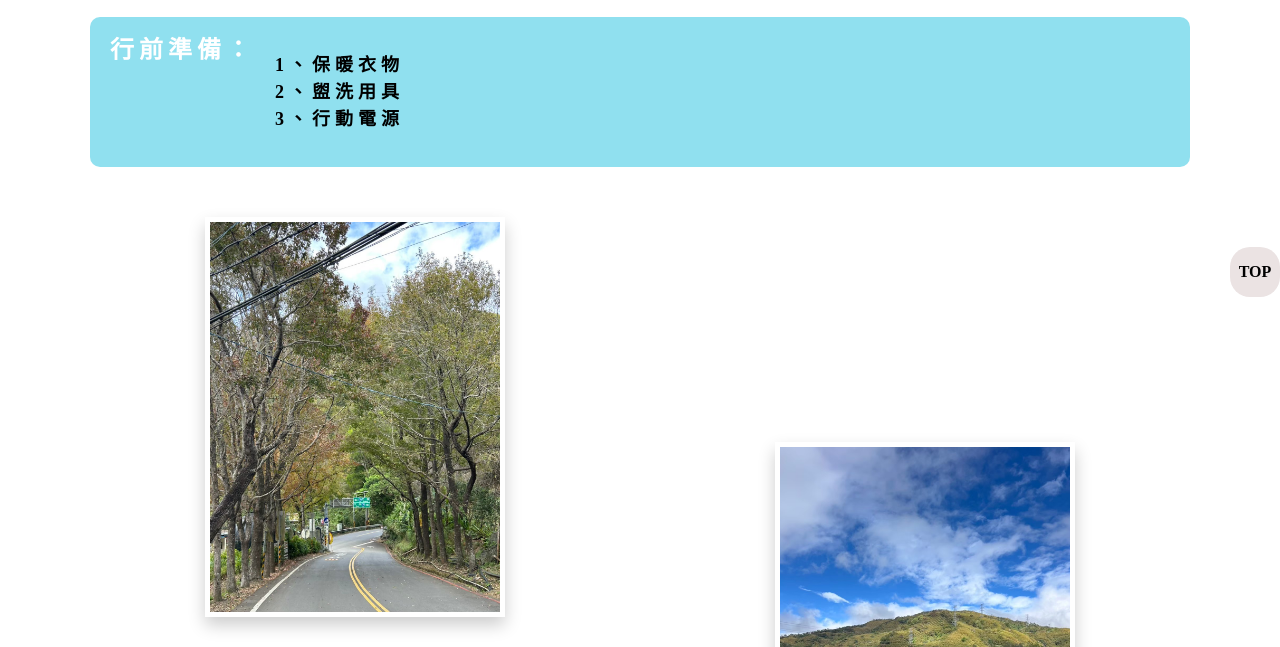
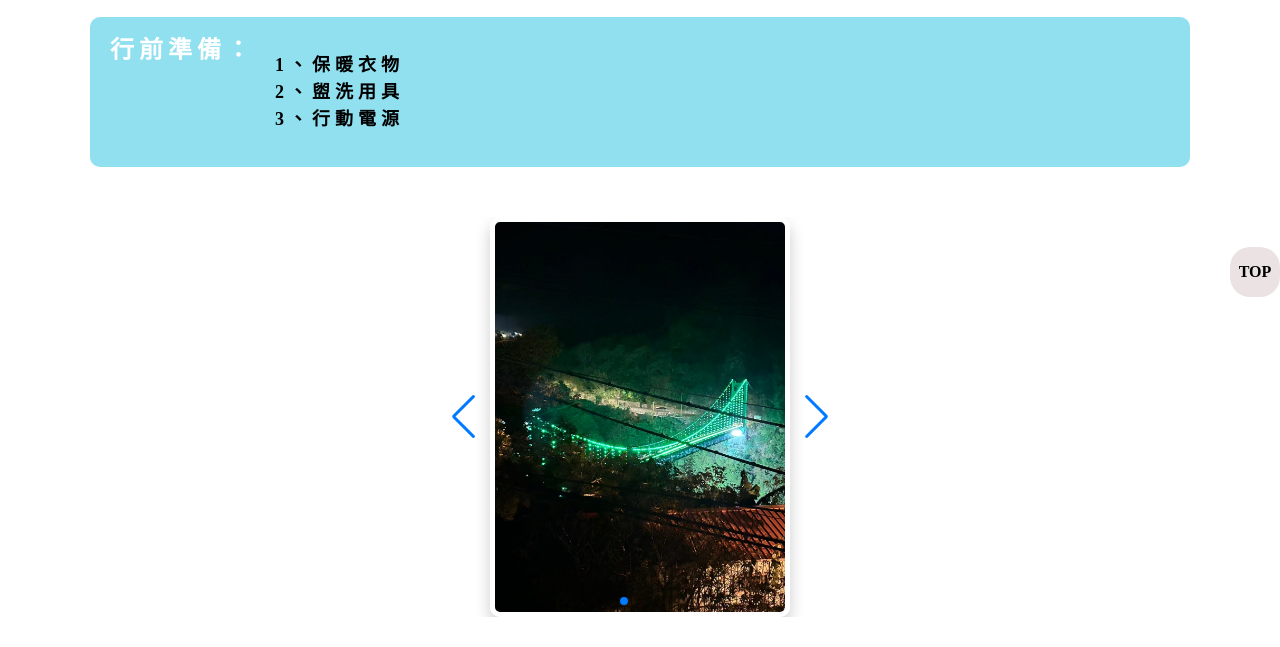
Before and after one commit to bean06020/UncleGlasses_travelLife, a plain HTML site: page 國內-桃園-合流部落.html in a window 1280 px wide. Shown: the part 153-800 px from the top of the page. Drawn offline with nearby package versions, Linux system fonts and the light colour scheme.

Commit message:
桃園合流部落輪播系統確認

```diff
--- a/CSS/國內-桃園-合流部落.css
+++ b/CSS/國內-桃園-合流部落.css
@@ -55,13 +55,11 @@ p{
     transition: 0.5s ease;
   }
 
-  /* 顯示 Tooltip */
   .tooltip-container:hover .tooltip-box {
     opacity: 1;
     pointer-events: auto;
   }
 
-  /* 連結樣式 */
   .tooltip-box a {
     color: #000000;
 
@@ -69,7 +67,6 @@ p{
 
 .navbar{
     height: 40px;
-    /* border: 1px solid #000; */
     display: flex;
     justify-content: space-between;
     margin-bottom:10px ;
@@ -177,12 +174,12 @@ p{
     height: 1000px;
     /* border: #000 solid 1px; */
 }
-.CONTAINER-3-4{
+/* .CONTAINER-3-4{
     display: flex;
     justify-content: center;
-  align-items: center; /* 讓 section-4 中的圖片垂直置中 */
-  gap: 20px; /* 左右區塊間距 */
-}
+    align-items: center;
+    gap: 20px;
+    } */
 .card-pic{
     width: 300px;
     height: 400px;
@@ -190,9 +187,32 @@ p{
     background-position: center ;
     box-shadow: 0 8px 16px rgba(0,0,0,0.2);
     background-repeat: no-repeat;
-    margin: 50px 50px 100px 50px;
+    margin: auto;
     border: #fff solid 5px;
+    border-radius: 10px;
 }
+
+
+.swiper {
+  width: 100%;
+  max-width: 400px; /* swiper 寬度 */
+  margin: 50px auto;
+  position: relative;
+  /* border: 2px solid #000; */
+}
+
+/*  slide 強制不要併排 */
+.swiper-slide {
+  display: flex;
+  justify-content: center;
+  align-items: center;
+}
+.swiper-button-prev,
+.swiper-button-next {
+    width: 40px;
+    height: 40px;
+}
+
 
 
 .section-5{
@@ -252,6 +272,6 @@ p{
     top: 50%;
     z-index: 2;
     display: flex;
-    justify-content: center; /* 水平居中 */
-    align-items: center; /* 垂直居中 */
+    justify-content: center;
+    align-items: center;
 }
--- a/JS/js.js
+++ b/JS/js.js
@@ -8,3 +8,23 @@ document.addEventListener("DOMContentLoaded", function () {
       });
     }
   });
+
+
+  /輪播圖片JS/
+const swiper = new Swiper('.mySwiper', {
+    loop: true,
+    slidesPerView: 1, // 每次只顯示一張
+    spaceBetween: 10,
+    pagination: {
+      el: '.swiper-pagination',
+      clickable: true,
+    },
+    navigation: {
+      nextEl: '.swiper-button-next',
+      prevEl: '.swiper-button-prev',
+    },
+    autoplay: {
+    delay: 3000,
+    disableOnInteraction: false, // 互動後仍繼續自動播放
+  },
+  });
--- a/國內-桃園-合流部落.html
+++ b/國內-桃園-合流部落.html
@@ -6,6 +6,10 @@
   <title>眼鏡大叔在合流部落</title>
   <link rel="stylesheet" href="./CSS/reset.css">
   <link rel="stylesheet" href="./CSS/國內-桃園-合流部落.css">
+  <!-- Swiper CSS -->
+  <link rel="stylesheet" href="https://cdn.jsdelivr.net/npm/swiper@11/swiper-bundle.min.css"/>
+  <script src="https://cdn.jsdelivr.net/npm/swiper@11/swiper-bundle.min.js"></script>
+
 </head>
 
 <body>
@@ -60,17 +64,35 @@
                 3、行動電源<br>
             </div>
         </div>
-    <div class="CONTAINER-3-4">
-        <div class="section-3">
-            <div class="card-pic 3-1" style="background-image: url(./image/國內旅行/桃園復興鄉合流部落/road.jpg);"></div>
-            <div class="card-pic 3-2" style="background-image: url(./image/國內旅行/桃園復興鄉合流部落/night_bridge.jpg);"></div>
+
+        <!-- 輪播 -->
+
+    <div class="swiper mySwiper">
+      <div class="swiper-wrapper">
+        <div class="swiper-slide">
+          <div class="card-pic" style="background-image: url('./image/國內旅行/桃園復興鄉合流部落/road.jpg');"></div>
         </div>
+        <div class="swiper-slide">
+          <div class="card-pic" style="background-image: url('./image/國內旅行/桃園復興鄉合流部落/night_bridge.jpg');"></div>
+        </div>
+        <div class="swiper-slide">
+          <div class="card-pic" style="background-image: url('./image/國內旅行/桃園復興鄉合流部落/view.jpg');"></div>
+        </div>
+        <div class="swiper-slide">
+          <div class="card-pic" style="background-image: url('./image/國內旅行/桃園復興鄉合流部落/dinner.jpg');"></div>
+        </div>
+        <div class="swiper-slide">
+          <div class="card-pic" style="background-image: url('./image/國內旅行/桃園復興鄉合流部落/view_2.jpg');"></div>
+        </div>
+      </div>
 
-        <div class="section-4">
-            <div class="card-pic 4-1" style="background-image: url(./image/國內旅行/桃園復興鄉合流部落/view.jpg);"></div>
+      <!-- 圓點/箭頭 -->
+        <div class="swiper-pagination"></div>
+        <div class="swiper-button-prev"></div>
+        <div class="swiper-button-next"></div>
+    </div>
 
-        </div>
-    </div>
+
 
         <div class="section-5">
                 <div class="sec-5 title">
@@ -93,13 +115,6 @@
     </div>
 
 
-
-        <!-- <div class="section-2-ad">
-          <a href="https://www.klook.com/zh-TW/?campaignid=10500083929&adgroupid=105596043484&targetid=aud-922165703925%3Akwd-3063664836&matchtype=e&device=c&creative=556873922332&extensionid=&keyword=klook&loc_interest_ms=&loc_physical_ms=9198563&network=g&utm_content=campaignid_10500083929_adgroupid_105596043484&gad_source=1&gbraid=0AAAAACa_CWzoq1ZrIxZNexEFNdTQmR7Im&gclid=Cj0KCQjwzYLABhD4ARIsALySuCTSkyPofOA_92a9-5ZBOVSL4yPW8wew6FFN2ZEqAIcaIUZxhpa3qhEaAgcXEALw_wcB" target="_blank">
-            <img src="./image/ad.jpg" alt="Klook">
-          </a>
-
-        </div> -->
     </div>
 
       </div>
@@ -129,6 +144,10 @@
 </div>
 
 <script src="./JS/js.js"></script>
+<!-- Swiper JS -->
+<script src="https://cdn.jsdelivr.net/npm/swiper@11/swiper-bundle.min.js"></script>
+
+
 
 </body>
 </html>
```
